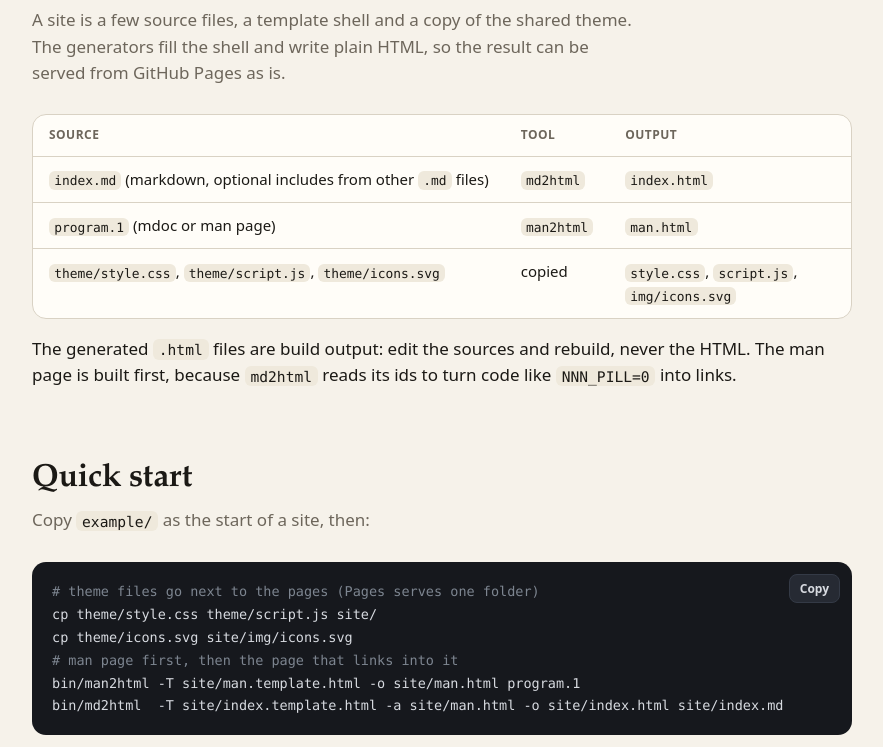
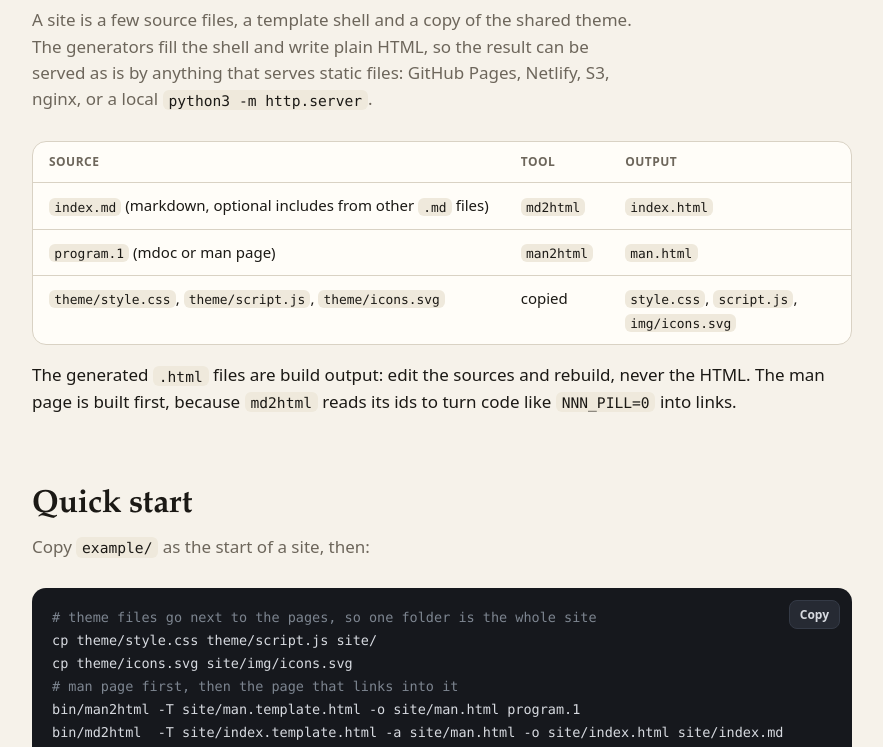
Before and after one commit to amazebb/sitegen, a plain HTML site: page docs/index.html in a window 1280 px wide. Shown: the part 398-1145 px from the top of the page, without its empty margins (198-1081 px from the left). Drawn offline with Linux system fonts and the light colour scheme.

Commit message:
docs: say sitegen works on any static host and trim the README
- describe the output as plain static files, served by any host
- reword the Pages specific comments in SITEGEN.md and rebuild docs/index.html
- end the README with links to the docs and the example only

Co-Authored-By: Claude Sonnet 5.5 <noreply@anthropic.com>

```diff
--- a/docs/index.html
+++ b/docs/index.html
@@ -32,7 +32,7 @@
 
 <section id="overview">
 <h2>Overview</h2>
-<p class="lede">A site is a few source files, a template shell and a copy of the shared theme. The generators fill the shell and write plain HTML, so the result can be served from GitHub Pages as is.</p>
+<p class="lede">A site is a few source files, a template shell and a copy of the shared theme. The generators fill the shell and write plain HTML, so the result can be served as is by anything that serves static files: GitHub Pages, Netlify, S3, nginx, or a local <code>python3 -m http.server</code>.</p>
 <div class="table-wrap">
 <table>
 <thead><tr><th>Source</th><th>Tool</th><th>Output</th></tr></thead>
@@ -50,7 +50,7 @@
 <p class="lede">Copy <code>example/</code> as the start of a site, then:</p>
 <div class="codeblock">
 <button class="copy" type="button">Copy</button>
-<pre># theme files go next to the pages (Pages serves one folder)
+<pre># theme files go next to the pages, so one folder is the whole site
 cp theme/style.css theme/script.js site/
 cp theme/icons.svg site/img/icons.svg
 # man page first, then the page that links into it
```
Also changed, not shown: 2 other files.
